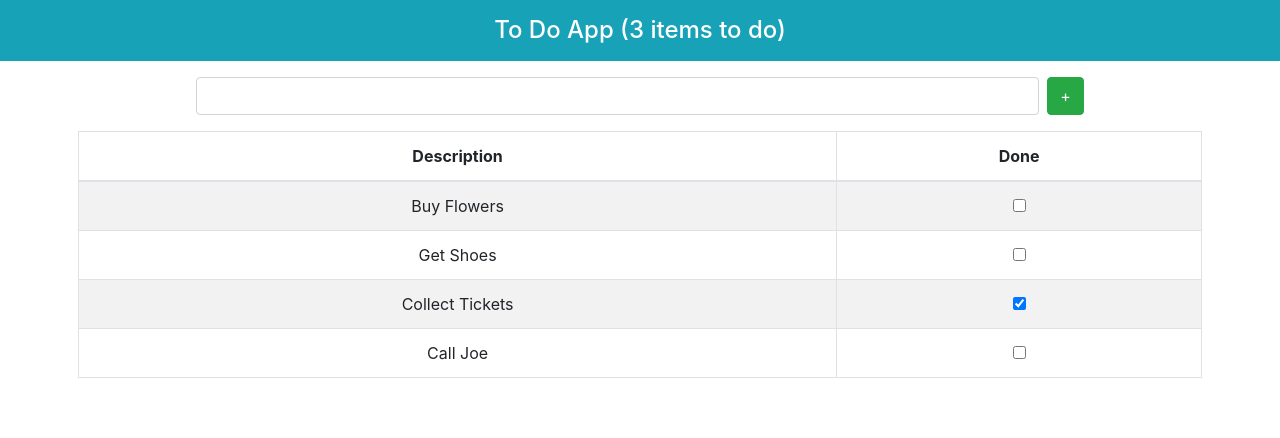
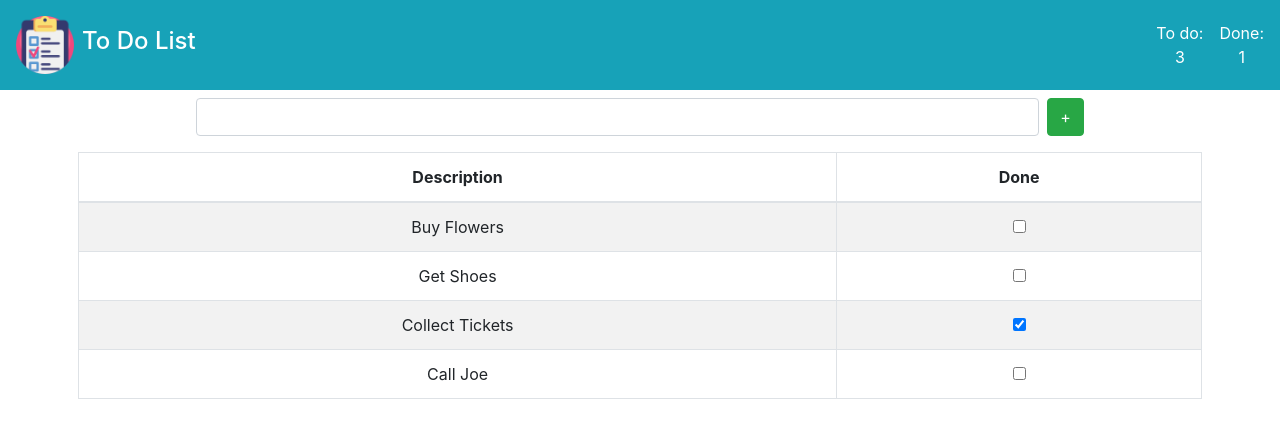
Before and after one commit to dppeykov/ProReact16-Book-FirstApp, a React (Create React App) app: page / in a window 1280 px wide. Shown: the top 438 px of the page. Built offline with nearby package versions, Linux system fonts and the light colour scheme.

Commit message:
Adding the banner-header styles

```diff
--- a/src/App.jsx
+++ b/src/App.jsx
@@ -1,4 +1,7 @@
 import React, { Component } from "react";
+import { TodoBanner } from "./TodoBanner";
+import { TodoCreator } from "./TodoCreator";
+import { TodoRow } from "./TodoRow";
 
 export default class App extends Component {
   constructor() {
@@ -10,8 +13,7 @@ export default class App extends Component {
         { action: "Get Shoes", done: false },
         { action: "Collect Tickets", done: true },
         { action: "Call Joe", done: false }
-      ],
-      newItemText: ""
+      ]
     };
   }
 
@@ -19,16 +21,10 @@ export default class App extends Component {
     this.setState({ newItemText: event.target.value });
   };
 
-  createNewTodo = () => {
-    if (
-      !this.state.todoItems.find(item => item.action === this.state.newItemText)
-    ) {
+  createNewTodo = task => {
+    if (!this.state.todoItems.find(item => item.action === task)) {
       this.setState({
-        todoItems: [
-          ...this.state.todoItems,
-          { action: this.state.newItemText, done: false }
-        ],
-        newItemText: ""
+        todoItems: [...this.state.todoItems, { action: task, done: false }]
       });
     }
   };
@@ -42,25 +38,14 @@ export default class App extends Component {
 
   todoTableRows = () =>
     this.state.todoItems.map(item => (
-      <tr key={item.action}>
-        <td>{item.action}</td>
-        <td>
-          <input
-            type="checkbox"
-            checked={item.done}
-            onChange={() => this.toggleTodo(item)}
-          />
-        </td>
-      </tr>
+      <TodoRow key={item.action} item={item} callback={this.toggleTodo} />
     ));
 
   render() {
     return (
       <div>
-        <h4 className="bg-info text-white text-center p-3">
-          To Do App ({this.state.todoItems.filter(t => !t.done).length} items to
-          do)
-        </h4>
+        <TodoBanner tasks={this.state.todoItems} />
+
         <div className="container text-center p-2">
           <div className="d-flex flex-wrap justify-content-center align-items-center">
             <input
--- a/src/TodoBanner.jsx
+++ b/src/TodoBanner.jsx
@@ -3,15 +3,19 @@ import Logo from "./logo.png";
 
 export class TodoBanner extends Component {
   render = () => (
-    <div className="bg-info text-white text-center p-3">
-      <div>
-        <h4>To Do List</h4>
-        <img src={Logo} alt="ToDoApp" />
+    <div className="bg-info text-white text-center p-3 d-flex justify-content-between align-items-center">
+      <div className="d-flex align-items-center">
+        <img src={Logo} alt="ToDoApp" height="58px" />
+        <h4 className="ml-2">To Do List</h4>
       </div>
 
-      <div>
-        <p>{this.props.tasks.filter(t => !t.done).length}</p>
-        <p>{this.props.tasks.filter(t => t.done).length}</p>
+      <div className="d-flex align-items-center">
+        <div className="mr-3">
+          To do: <br /> {this.props.tasks.filter(t => !t.done).length}
+        </div>
+        <div>
+          Done: <br /> {this.props.tasks.filter(t => t.done).length}
+        </div>
       </div>
     </div>
   );
```
